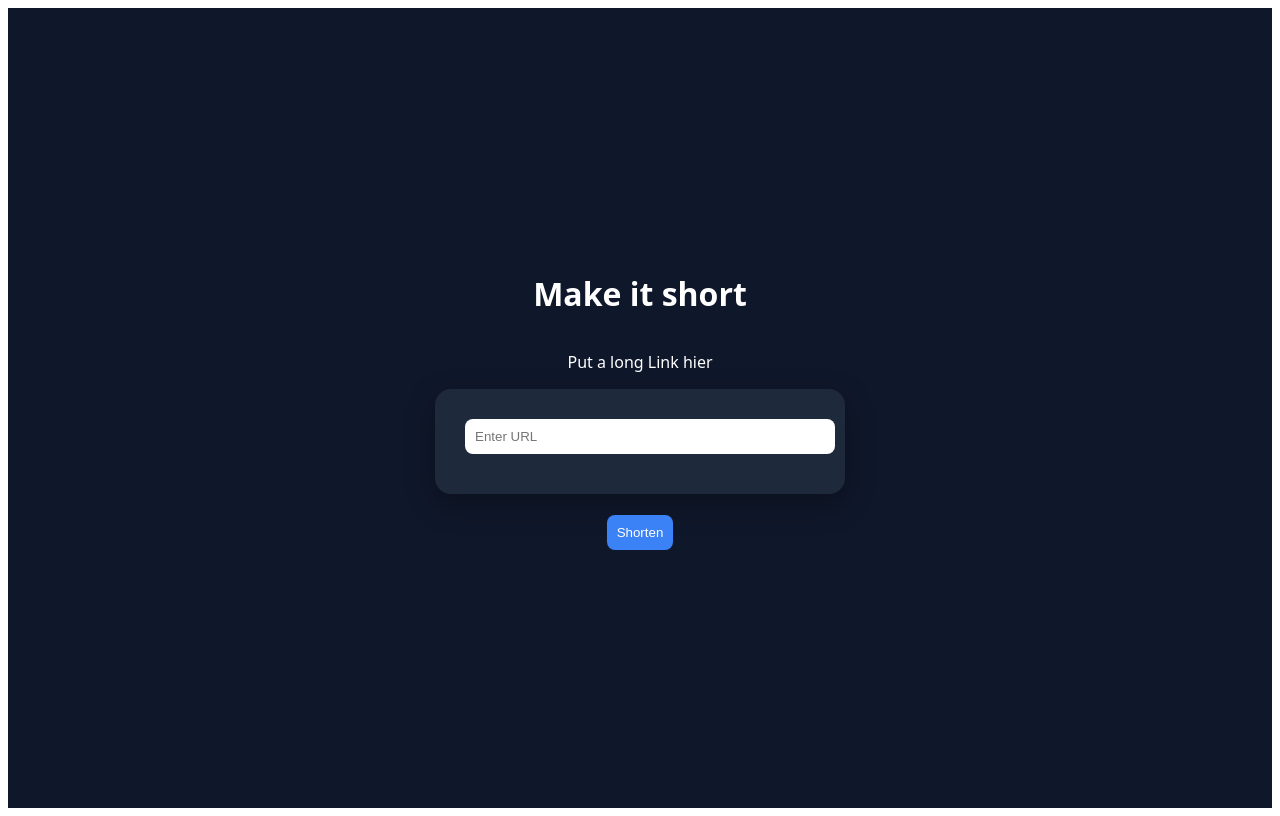
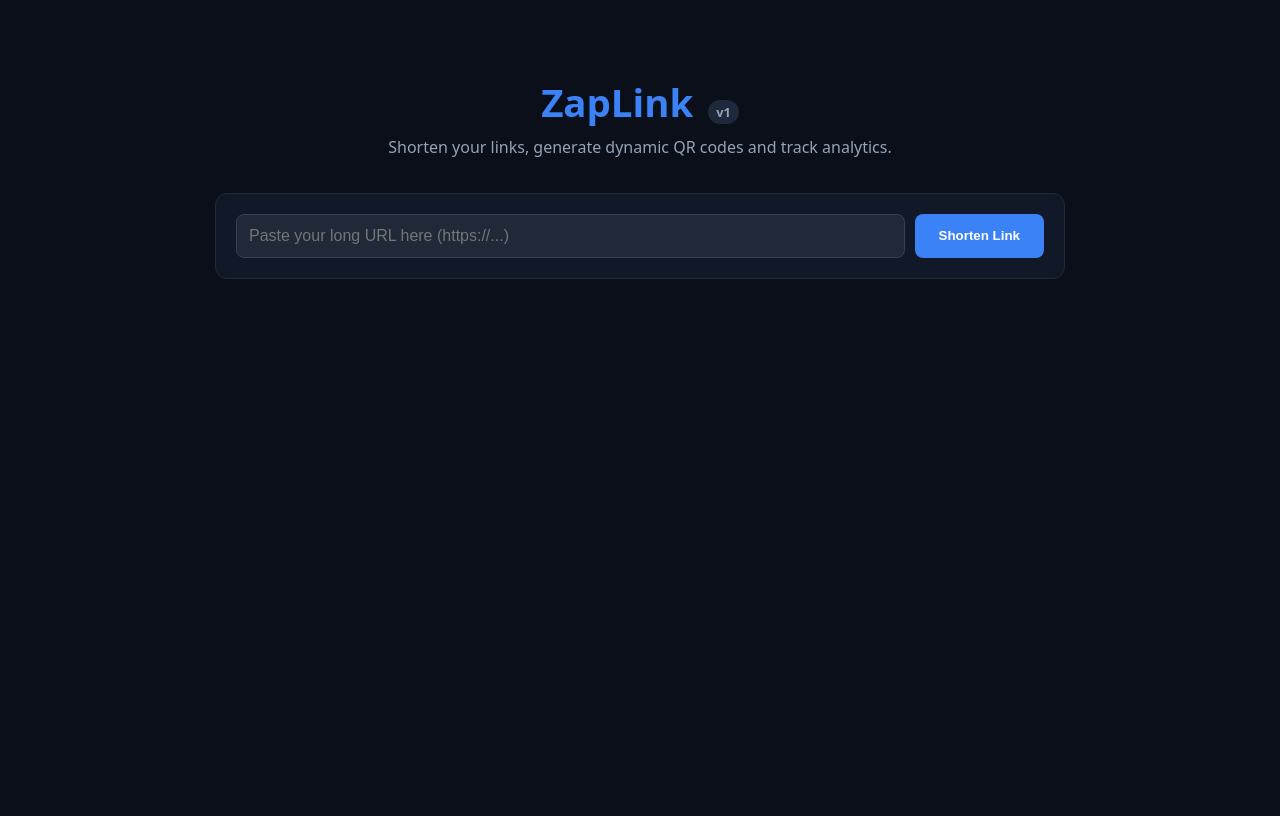
Before and after one commit to Jinjerana/url-shortener-frontend, a SvelteKit app: page / in a window 1280 px wide. Built offline with nearby package versions, Linux system fonts and the light colour scheme.

Commit message:
feat: complete modern UX/UI dashboard with dynamic QR codes

```diff
--- a/package.json
+++ b/package.json
@@ -18,11 +18,12 @@
 		"@fontsource/fira-mono": "^5.0.0",
 		"@neoconfetti/svelte": "^2.0.0",
 		"@sveltejs/adapter-auto": "^7.0.1",
+		"@sveltejs/adapter-node": "^5.2.9",
 		"@sveltejs/adapter-static": "^3.0.10",
 		"@sveltejs/kit": "^2.57.0",
 		"@sveltejs/vite-plugin-svelte": "^7.0.0",
-		"@sveltejs/adapter-node": "^5.2.9",
 		"@types/eslint": "^9.6.0",
+		"@types/qrcode": "^1.5.6",
 		"autoprefixer": "^10.4.20",
 		"eslint": "^9.7.0",
 		"eslint-config-prettier": "^9.1.0",
@@ -37,5 +38,8 @@
 		"typescript": "^6.0.2",
 		"typescript-eslint": "^8.0.0",
 		"vite": "^8.0.7"
+	},
+	"dependencies": {
+		"qrcode": "^1.5.4"
 	}
 }
--- a/src/routes/+page.svelte
+++ b/src/routes/+page.svelte
@@ -1,180 +1,334 @@
 <script lang="ts">
+  import { tick } from 'svelte';
+  import * as QRCode from 'qrcode';
 
+  // Svelte 5 Runes
   let url = $state("");
   let shortCode = $state("");
+  let error = $state("");
 
   let totalClicks = $state(0);
   let createdAt = $state("");
   let lastAccessedAt = $state<string | null>(null);
   let showStats = $state(false);
 
-    //let stats: { totalClicks: number; createdAt: string; lastAccessedAt: string | null } | null = $state(null);
-
-  let error = $state("");
+  let copied = $state(false);
+  let canvasElement = $state<HTMLCanvasElement | null>(null);
 
   const API = "https://url-shortener-api-ncfg.onrender.com/api";
+  const LIVE_URL_BASE = "https://url-shortener-api-ncfg.onrender.com";
 
   async function shortenUrl() {
     error = "";
-    //stats = null;
     showStats = false;
     shortCode = "";
-    // Placeholder for URL shortening logic
+    copied = false;
+
+    if (!url.trim()) {
+      error = "Please enter a URL first.";
+      return;
+    }
 
     try {
       const res = await fetch(`${API}/shorten`, {
         method: "POST",
-        headers: {
-          "Content-Type": "application/json",
-        },
+        headers: { "Content-Type": "application/json" },
         body: JSON.stringify({ originalUrl: url }),
       });
 
-      if (!res.ok) throw new Error("Failed to shorten URL");
+      if (!res.ok) throw new Error();
 
       const data = await res.json();
       shortCode = data.shortCode;
     } catch (e) {
-      error = "Please enter a valid URL.";
+      error = "Please enter a valid URL (e.g., https://example.com).";
     }
   }
 
   async function loadStats() {
-    console.log("Loading stats for", shortCode);
     try {
       const res = await fetch(`${API}/stats/${shortCode}`);
-      console.log("Stats response:", res);
-
-      if (!res.ok) throw new Error("Failed to load stats");
+      if (!res.ok) throw new Error();
       const data = await res.json();
-      console.log("Stats data:", data);
 
       totalClicks = data.totalClicks;
       createdAt = new Date(data.createdAt).toLocaleString();
       lastAccessedAt = data.lastAccessedAt ? new Date(data.lastAccessedAt).toLocaleString() : null;
       showStats = true;
-      //stats = null;
-      // stats = {
-      //   totalClicks: data.totalClicks,
-      //   createdAt: new Date(data.createdAt).toLocaleString(),
-      //   lastAccessedAt: data.lastAccessedAt ? new Date(data.lastAccessedAt).toLocaleString() : null,
-      // };
-
     } catch (e) {
-
-      console.log("Error loading stats:", e);
       error = "Failed to load statistics.";
     }
   }
 
-  function copy() {
-    navigator.clipboard.writeText(`https://url-shortener-api-ncfg.onrender.com/${shortCode}`);
+  function copyToClipboard() {
+    navigator.clipboard.writeText(`${LIVE_URL_BASE}/${shortCode}`);
+    copied = true;
+    setTimeout(() => (copied = false), 2000);
   }
+
+  async function generateQR() {
+    if (!shortCode || !canvasElement) return;
+    await tick();
+    try {
+      await QRCode.toCanvas(canvasElement, `${LIVE_URL_BASE}/${shortCode}`, {
+        width: 180,
+        margin: 1,
+        color: {
+          dark: '#0f172a',
+          light: '#ffffff'
+        }
+      });
+    } catch (err) {
+      console.error("QR Code Error:", err);
+    }
+  }
+
+  function downloadQR() {
+    if (!canvasElement) return;
+    const link = document.createElement('a');
+    link.download = `qr-${shortCode}.png`;
+    link.href = canvasElement.toDataURL();
+    link.click();
+  }
+
+  // Svelte 5 Reactivity Trigger
+  $effect(() => {
+    if (shortCode) {
+      generateQR();
+    }
+  });
 </script>
 
-<main>
-  <h1>Make it short</h1>
+<div class="app-container">
+  <header class="main-header">
+    <h1>ZapLink <span class="version-badge">v1</span></h1>
+    <p class="subtitle">Shorten your links, generate dynamic QR codes and track analytics.</p>
+  </header>
 
-  <p>Put a long Link hier</p>
+  <main class="content-box">
+    <section class="input-section">
+      <div class="input-flex">
+        <input
+          type="url"
+          bind:value={url}
+          placeholder="Paste your long URL here (https://...)"
+        />
+        <button onclick={shortenUrl} class="btn-primary">Shorten Link</button>
+      </div>
+      {#if error}
+        <p class="error-msg">⚠️ {error}</p>
+      {/if}
+    </section>
 
-  <div class="card">
-    <input bind:value={url} placeholder="Enter URL" />
-  </div>
+    {#if shortCode}
+      <div class="dashboard-layout">
 
-  <p>
-    <button onclick={shortenUrl}>Shorten</button>
-  </p>
+        <div class="panel-card">
+          <h3>Your Shortened Link</h3>
+          <div class="url-display">
+            <a href={`${LIVE_URL_BASE}/${shortCode}`} target="_blank" rel="noreferrer">
+              {LIVE_URL_BASE.replace('https://', '')}/{shortCode}
+            </a>
+          </div>
 
-  {#if error}
-    <p style="color: red;">{error}</p>
-  {/if}
+          <div class="action-row">
+            <button onclick={copyToClipboard} class="btn-secondary">
+              {copied ? 'Copied! ✓' : 'Copy Link'}
+            </button>
+            <button onclick={loadStats} class="btn-secondary">
+              {showStats ? 'Update Stats' : 'Track Clicks'}
+            </button>
+          </div>
 
-  {#if shortCode}
-    <div class="result">
-      <p>
-        Short URL: <a
-          href={`https://url-shortener-api-ncfg.onrender.com/${shortCode}`}
-          target="_blank">https://url-shortener-api-ncfg.onrender.com/{shortCode}</a
-        >
-      </p>
-      <div class="buttons">
-        <button onclick={copy}>Copy to Clipboard</button>
-        <button onclick={loadStats}>Load Stats</button>
+          {#if showStats}
+            <div class="analytics-box">
+              <p><strong>Total Clicks:</strong> {totalClicks}</p>
+              <p><strong>Created:</strong> {createdAt}</p>
+              <p><strong>Last Access:</strong> {lastAccessedAt ?? "Never"}</p>
+            </div>
+          {/if}
+        </div>
+
+        <div class="panel-card qr-panel">
+          <h3>Dynamic QR Code</h3>
+          <div class="canvas-holder">
+            <canvas bind:this={canvasElement}></canvas>
+          </div>
+          <button onclick={downloadQR} class="btn-download">
+            📥 Download QR Code (.png)
+          </button>
+        </div>
+
       </div>
-    </div>
-  {/if}
-
-  {#if showStats}
-    <div class="stats">
-      <h2>Statistics</h2>
-      <p>Total Clicks: {totalClicks}</p>
-      <p>Created: {createdAt}</p>
-      <p>Last Access: {lastAccessedAt ?? "-"}</p>
-    </div>
-  {/if}
-</main>
+    {/if}
+  </main>
+</div>
 
 <style>
-  main {
-    display: flex;
-    justify-content: center;
-    align-items: center;
-    height: 100vh;
-    background: #0f172a;
-    color: #fff;
-    font-family: system-ui;
-    flex-direction: column;
+  :global(body) {
+    background-color: #0b0f19;
+    margin: 0;
+    font-family: system-ui, -apple-system, sans-serif;
+  }
+
+  .app-container {
+    max-width: 850px;
+    margin: 0 auto;
+    padding: 50px 20px;
+    color: #f8fafc;
+  }
+
+  .main-header {
+    text-align: center;
+    margin-bottom: 35px;
   }
 
   h1 {
-    text-align: center;
-    margin-bottom: 20px;
+    font-size: 2.4rem;
+    font-weight: 800;
+    margin-bottom: 8px;
+    color: #3b82f6;
   }
 
-  .card {
+  .version-badge {
+    font-size: 0.8rem;
+    padding: 3px 8px;
     background: #1e293b;
-    padding: 30px;
-    border-radius: 16px;
-    width: 350px;
-    box-shadow: 0 10px 30px rgba(0, 0, 0, 0.3);
+    border-radius: 12px;
+    color: #94a3b8;
+    margin-left: 5px;
   }
 
-  input {
-    width: 100%;
-    padding: 10px;
-    border: none;
-    border-radius: 8px;
-    margin-bottom: 10px;
+  .subtitle {
+    color: #94a3b8;
+    margin: 0;
   }
 
-  button {
-    width: 100%;
-    padding: 10px;
-    border: none;
-    border-radius: 8px;
-    background: #3b82f6;
-    color: #fff;
-    cursor: pointer;
-    margin-top: 5px;
-    transition: background 0.3s ease;
+  .input-section {
+    background: #111827;
+    border: 1px solid #1f2937;
+    padding: 20px;
+    border-radius: 12px;
+    margin-bottom: 25px;
   }
 
-  button:hover {
-    background: #2563eb;
-  }
-
-  .buttons {
+  .input-flex {
     display: flex;
     gap: 10px;
   }
 
-  .result {
-    margin-top: 15px;
+  input {
+    flex: 1;
+    background: #1f2937;
+    border: 1px solid #374151;
+    padding: 12px;
+    border-radius: 8px;
+    color: #fff;
+    font-size: 1rem;
   }
 
-  .stats {
+  input:focus {
+    outline: none;
+    border-color: #3b82f6;
+  }
+
+  .btn-primary {
+    background: #3b82f6;
+    color: white;
+    border: none;
+    padding: 12px 24px;
+    font-weight: 600;
+    border-radius: 8px;
+    cursor: pointer;
+  }
+
+  .btn-primary:hover {
+    background: #2563eb;
+  }
+
+  .dashboard-layout {
+    display: grid;
+    grid-template-columns: 1fr 1fr;
+    gap: 20px;
+  }
+
+  .panel-card {
+    background: #111827;
+    border: 1px solid #1f2937;
+    border-radius: 12px;
+    padding: 20px;
+  }
+
+  .url-display {
+    background: #1f2937;
+    padding: 12px;
+    border-radius: 8px;
+    text-align: center;
+    margin-bottom: 15px;
+  }
+
+  .url-display a {
+    color: #60a5fa;
+    text-decoration: none;
+    font-weight: bold;
+  }
+
+  .action-row {
+    display: flex;
+    gap: 10px;
+  }
+
+  .btn-secondary {
+    flex: 1;
+    background: #1e293b;
+    border: 1px solid #334155;
+    color: #cbd5e1;
+    padding: 10px;
+    border-radius: 6px;
+    cursor: pointer;
+  }
+
+  .btn-secondary:hover {
+    background: #334155;
+  }
+
+  .analytics-box {
     margin-top: 15px;
+    padding-top: 15px;
+    border-top: 1px solid #1f2937;
     font-size: 0.9rem;
-    color: #cbd5f5;
+    color: #94a3b8;
+  }
+
+  .qr-panel {
+    display: flex;
+    flex-direction: column;
+    align-items: center;
+  }
+
+  .canvas-holder {
+    background: white;
+    padding: 10px;
+    border-radius: 8px;
+    margin-bottom: 15px;
+    display: inline-flex;
+  }
+
+  .btn-download {
+    background: transparent;
+    border: none;
+    color: #94a3b8;
+    cursor: pointer;
+    font-size: 0.9rem;
+  }
+
+  .btn-download:hover {
+    color: #60a5fa;
+  }
+
+  .error-msg {
+    color: #f87171;
+    margin-top: 10px;
+    margin-bottom: 0;
   }
 </style>
```
Also changed, not shown: 1 other file (tests, documents, lock files or other folders).
